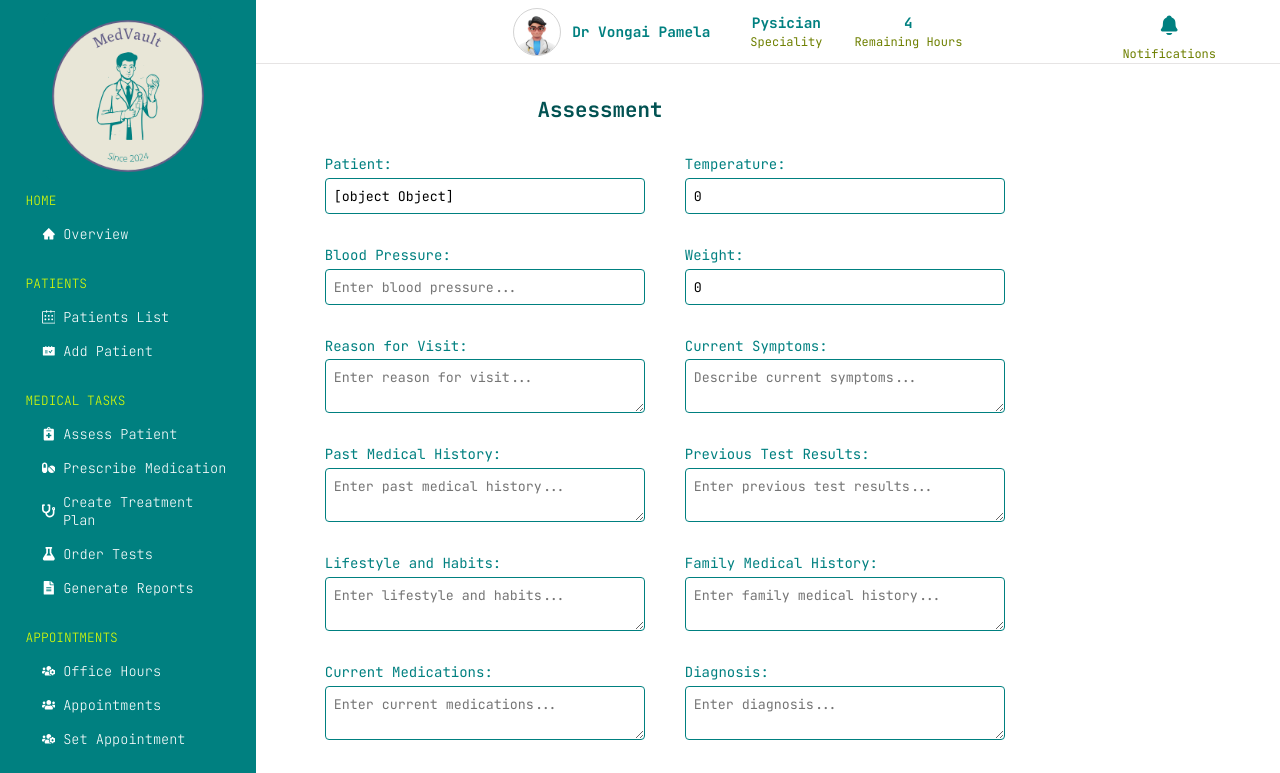
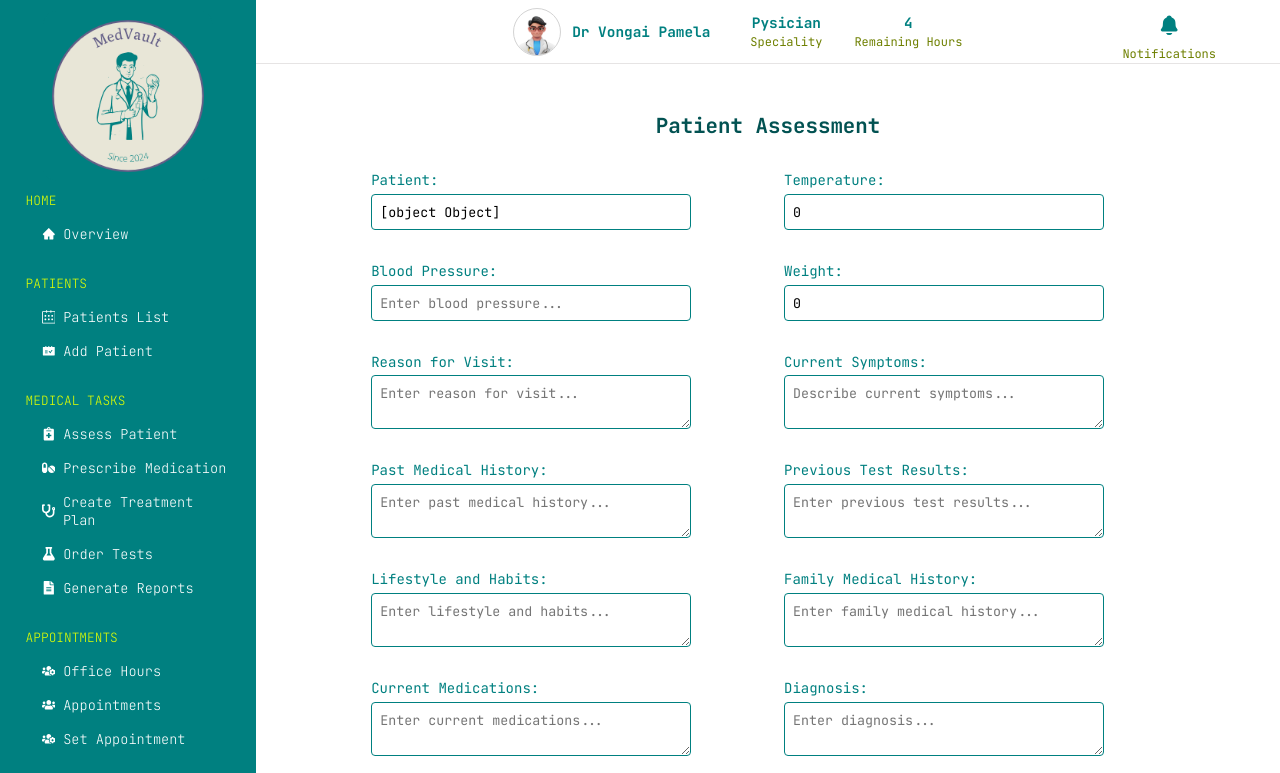
Before and after one commit to Amen-Musingarimi/medvault, a React (Create React App) app: page /medical-tasks/patient-assessment in a window 1280 px wide. Shown: the top 773 px of the page. Built offline with nearby package versions, Linux system fonts and the light colour scheme.

Commit message:
Fix page heading

```diff
--- a/src/components/medicalTasks/AssessPatient.jsx
+++ b/src/components/medicalTasks/AssessPatient.jsx
@@ -38,7 +38,7 @@ const PatientAssessmentForm = () => {
   return (
     <form onSubmit={handleSubmit} className={classes.patient_assessment_form}>
       <div className={classes.personal_details}>
-        <h2 className={classes.form_section_heading}>Assessment</h2>
+        <h2 className={classes.form_section_heading}>Patient Assessment</h2>
         <div className={classes.personal_details_inputs}>
           <div className={classes.form_control}>
             <label className={classes.input_label}>Patient:</label>
--- a/src/components/medicalTasks/AssessPatient.module.css
+++ b/src/components/medicalTasks/AssessPatient.module.css
@@ -1,4 +1,4 @@
-.add_patient_form {
+.patient_assessment_form {
   display: flex;
   flex-direction: column;
   align-items: center;
@@ -22,7 +22,6 @@
   justify-content: flex-start;
   width: 100%;
   gap: 2rem;
-  border-bottom: 1px solid #d3d3d3;
   padding: 2rem 0;
 }
 
```
